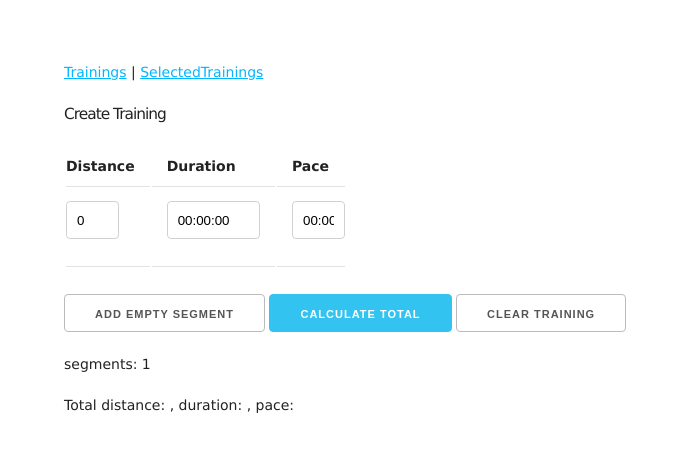
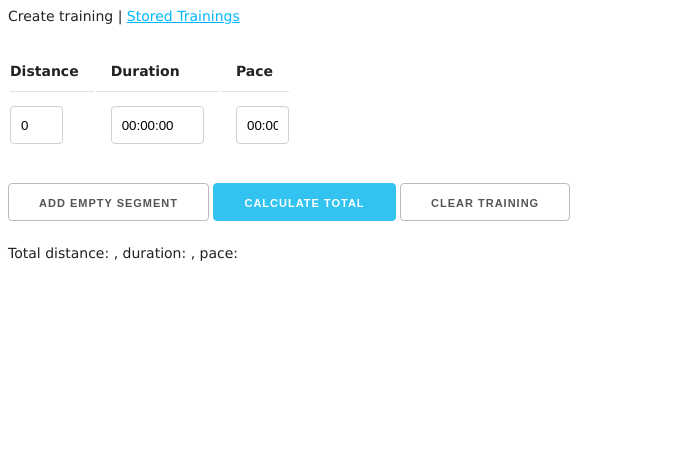
Before and after one commit to tjercus/trainingplanner, a browser extension: page public/index.html in a window 1280 px wide. Shown: the whole page, without its empty margins (0-681 px from the left). Drawn offline with nearby package versions, Linux system fonts and the light colour scheme.

Commit message:
towards first publishable version

```diff
--- a/public/index.html
+++ b/public/index.html
@@ -2,7 +2,7 @@
 <html data-ng-app="TrainingplannerApp">
 <head lang="en">
 	<meta charset="UTF-8" />
-	<link href="favicon.ico" rel="icon" type="image/x-icon" />
+	<link href="images/favicon.ico" rel="icon" type="image/x-icon" />
 	<title>Trainingplanner</title>
 	<style type="text/css">@import "javascripts/libs/skeleton/css/skeleton.css";</style>
 	<style type="text/css">@import "stylesheets/style.css";</style>
@@ -10,13 +10,11 @@
 <body>
 	<nav>
 		<ul>
-			<li><a href="/#">Trainings</a></li> | <li><a href="/#/selectedTrainings">SelectedTrainings</a></li>
+			<li>Create training</li> | <a href="/#">Stored Trainings</a></li></li>
 		</ul>
 	</nav>
 
 	<section data-ng-controller="CreateTrainingController">
-		<h2>Create Training</h2>
-
 		<form id="training-form">
 			<table summary="training segments">
 				<thead>
@@ -37,7 +35,6 @@
 			</menu>
 
 			<output name="totals">
-				<p>segments: {{training.segments.length}}</p>
 				<p>Total distance: <em>{{total.distance}}</em>, duration: <em>{{total.duration}}</em>, pace: <em><time>{{total.pace}}</time></em></p>
 			</output>
 		</form>
--- a/public/stylesheets/style.css
+++ b/public/stylesheets/style.css
@@ -1,5 +1,5 @@
 body {
-  padding: 4em;
+  padding: 0em;
   font: 14px "Lucida Grande", Helvetica, Arial, sans-serif;
 }
 
@@ -9,12 +9,22 @@ a {
 
 h2 {
     font-size: 1.1em;
+    margin-bottom: 0em;
+}
+
+table {
+    margin-top: 0em;
 }
 
 table thead tr th {
     /*background-color: black;
     color: white;*/
     text-align: left;
+}
+
+table tbody td, table tbody td input {
+    border: 0;
+    margin: 0;
 }
 
 table tbody tr td input.type-double {
@@ -55,6 +65,11 @@ menu {
     padding-left: 0em;
 }
 
+/* TODO not for desktop */
+menu button {
+    width: 100%;
+}
+
 output {
     background-color: silver;
 }
@@ -62,3 +77,11 @@ output {
 em {
     font-weight: bold;
 }
+
+/* desktop */
+@media (min-width: 700px) {
+    /* TODO not for desktop */
+    menu button {
+       width: auto;
+    }
+}
```
Also changed, not shown: manifest.json, public/images/favicon.ico (added), public/images/trainingplanner-128.png (added), public/images/trainingplanner-512.png (added), 2 other files.
